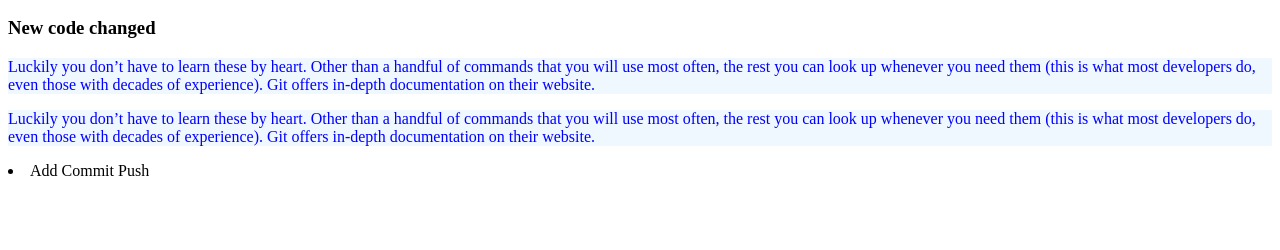
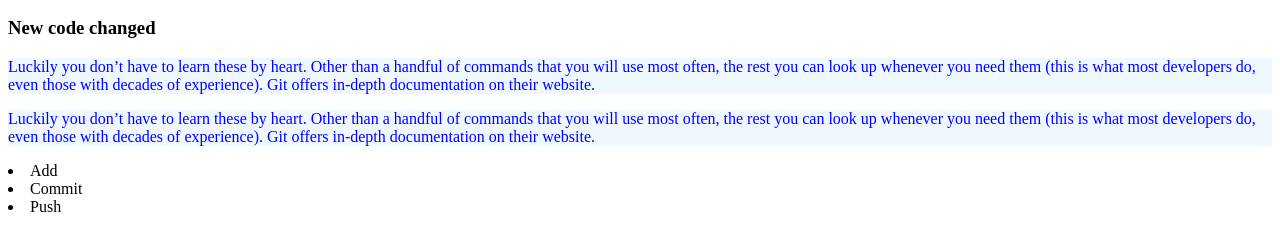
Before and after one commit to RahadArzu/my-third-repo, a plain HTML site: page index.html in a window 1280 px wide. Shown: the part 110-360 px from the top of the page. Drawn offline with Linux system fonts and the light colour scheme.

Commit message:
correction

```diff
--- a/index.html
+++ b/index.html
@@ -14,11 +14,9 @@
     <h3>New code changed</h3>
     <p>Luckily you don’t have to learn these by heart. Other than a handful of commands that you will use most often, the rest you can look up whenever you need them (this is what most developers do, even those with decades of experience). Git offers in-depth documentation on their website.</p>
     <p>Luckily you don’t have to learn these by heart. Other than a handful of commands that you will use most often, the rest you can look up whenever you need them (this is what most developers do, even those with decades of experience). Git offers in-depth documentation on their website.</p>
-    <li>
-        Add
-        Commit
-        Push
-    </li>
+    <li>Add </li>
+    <li>Commit</li>
+    <li>Push</li>
 
 </body>
 </html>
```
